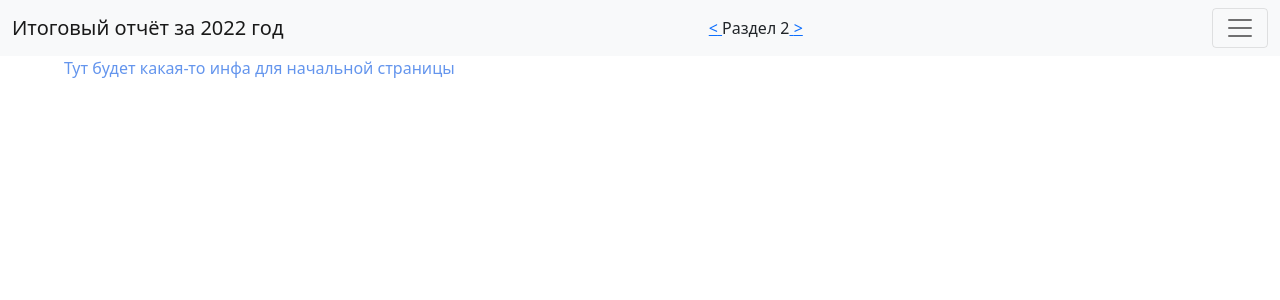
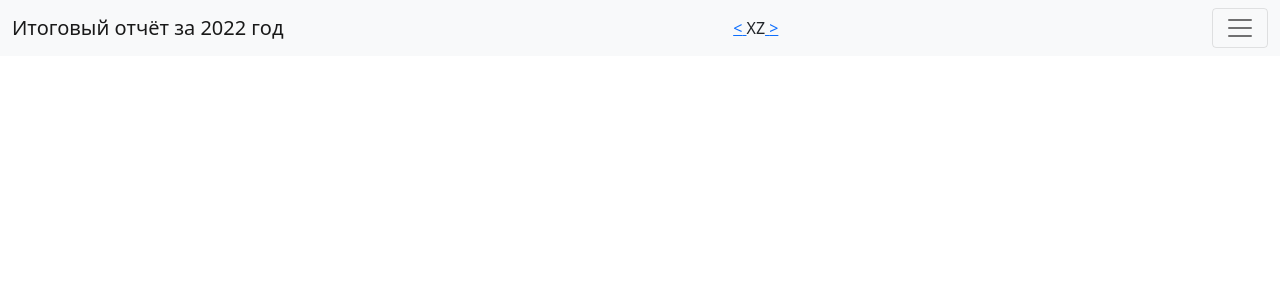
Before and after one commit to AlexanderPron/menu-app, a React (Create React App) app: page / in a window 1280 px wide. Shown: the top 300 px of the page. Built offline with nearby package versions, Linux system fonts and the light colour scheme.

Commit message:
working version with Harrys help

```diff
--- a/src/App.js
+++ b/src/App.js
@@ -1,23 +1,66 @@
-import React from "react";
+import React, { useState } from "react";
 import Main from "./menu-components/Main";
-import { Routes, Route } from "react-router-dom";
+import { Routes, Route, useLocation } from "react-router-dom";
 import ReportMain from "./menu-components/ReportMain";
 import ReportChapter1 from "./menu-components/ReportChapter1";
 import ReportChapter2 from "./menu-components/ReportChapter2";
 import ReportChart from "./menu-components/ReportChart";
-import Homepage from "./menu-components/Homepage";
+import Menu from "./menu-components/Menu";
 
 export default function App() {
+  const [routeName, setRouteName] = useState("/");
+  const menuItemList = [
+    {
+      id: 0,
+      isActive: false,
+      value: "XZ",
+      target: "/",
+      isChapterContent: false,
+    },
+    {
+      id: 1,
+      isActive: false,
+      value: "Итоговый отчет за 2021 год",
+      target: "/report",
+      isChapterContent: false,
+    },
+    {
+      id: 2,
+      isActive: false,
+      value: "Раздел 1",
+      target: "/report/chapter1",
+      isChapterContent: true,
+    },
+    {
+      id: 3,
+      isActive: false,
+      value: "Раздел 2",
+      target: "/report/chapter2",
+      isChapterContent: true,
+    },
+    {
+      id: 4,
+      isActive: true,
+      value: "Раздел 3. Графики",
+      target: "/report/charts",
+      isChapterContent: true,
+    },
+  ];
+  let location = useLocation();
+  React.useEffect(() => {
+    setRouteName(location.pathname);
+  }, [location.pathname]);
   return (
     <div>
+      <div style={{ height: 100 }}>
+        <Menu menuItems={menuItemList} routeName={routeName} />
+      </div>
       <Routes>
-        <Route path="/" element={<Main />}>
-          <Route index element={<Homepage />} />
-          <Route path="report" element={<ReportMain />} />
-          <Route path="report/chapter1" element={<ReportChapter1 />} />
-          <Route path="report/chapter2" element={<ReportChapter2 />} />
-          <Route path="report/charts" element={<ReportChart />} />
-        </Route>
+        <Route path="/" element={<Main />} />
+        <Route path="report" element={<ReportMain />} />
+        <Route path="report/chapter1" element={<ReportChapter1 />} />
+        <Route path="report/chapter2" element={<ReportChapter2 />} />
+        <Route path="report/charts" element={<ReportChart />} />
       </Routes>
     </div>
   );
--- a/src/menu-components/Main.js
+++ b/src/menu-components/Main.js
@@ -1,47 +1,10 @@
 import React from "react";
 import { Outlet } from "react-router-dom";
-import Menu from "./Menu";
 
 export default function Main() {
-  let menuItemList = [
-    {
-      id: 1,
-      isActive: false,
-      value: "Итоговый отчет за 2021 год",
-      target: "report",
-      isChapterContent: false,
-    },
-    {
-      id: 2,
-      isActive: false,
-      value: "Раздел 1",
-      target: "chapter1",
-      isChapterContent: true,
-    },
-    {
-      id: 3,
-      isActive: false,
-      value: "Раздел 2",
-      target: "chapter2",
-      isChapterContent: true,
-    },
-    {
-      id: 4,
-      isActive: true,
-      value: "Раздел 3. Графики",
-      target: "charts",
-      isChapterContent: true,
-    },
-  ];
   return (
     <div>
-      <header>
-        <Menu menuItems={menuItemList} />
-      </header>
-
       <Outlet />
-
-      <footer></footer>
     </div>
   );
 }
--- a/src/menu-components/Menu.js
+++ b/src/menu-components/Menu.js
@@ -4,11 +4,15 @@ import { Navbar, Container, Offcanvas, Nav } from "react-bootstrap";
 import NavigateCarousel from "./NavigateCarousel";
 
 export default function Menu(props) {
+  console.log(props.routeName);
   return (
     <Navbar bg="light" expand={false} sticky="top">
       <Container fluid>
         <Navbar.Brand href="/">Итоговый отчёт за 2022 год</Navbar.Brand>
-        <NavigateCarousel menuItems={props.menuItems} />
+        <NavigateCarousel
+          menuItems={props.menuItems}
+          routeName={props.routeName}
+        />
         <Navbar.Toggle aria-controls="offcanvasNavbar" />
         <Navbar.Offcanvas
           id="offcanvasNavbar"
--- a/src/menu-components/MenuItem.js
+++ b/src/menu-components/MenuItem.js
@@ -1,32 +1,15 @@
 import React from "react";
-import { useState } from "react";
 import { Nav } from "react-bootstrap";
 import { Link } from "react-router-dom";
 import { LinkContainer } from "react-router-bootstrap";
 
 export default function MenuItem(props) {
-  // let [isActive, setActiveItem] = useState(props.menuItem.isActive);
   if (props.menuItem.isChapterContent) {
     return (
-      <LinkContainer to={`/report/${props.menuItem.target}`}>
-        <Nav.Link
-        // onClick={(event) => {
-        //   event.preventDefault();
-        //   for (let item of menuItemList) {
-        //     if (item.id === props.menuItem.id) {
-        //       item.isActive = true;
-        //     } else {
-        //       item.isActive = false;
-        //     }
-        //   }
-        //   isActive = true;
-        //   setActiveItem(isActive);
-        // }}
-        >
-          {props.menuItem.value}
-        </Nav.Link>
+      <LinkContainer to={`${props.menuItem.target}`}>
+        <Nav.Link>{props.menuItem.value}</Nav.Link>
       </LinkContainer>
     );
   }
-  return <Link to={`/report`}>{props.menuItem.value}</Link>;
+  return <Link to={`/`}>{props.menuItem.value}</Link>;
 }
--- a/src/menu-components/NavigateCarousel.js
+++ b/src/menu-components/NavigateCarousel.js
@@ -6,30 +6,35 @@ export default function NavigateCarousel(props) {
   let i = 0;
   let prevIndex = 0;
   let nextIndex = 0;
-  let chapters =  props.menuItems.filter((menuItem) => menuItem.isChapterContent === true);
+  let chapters = props.menuItems.filter(
+    (menuItem) => menuItem.isChapterContent === true
+  );
   for (let menuItem of chapters) {
     i++;
     if (menuItem.isChapterContent && menuItem.isActive) {
       if (i >= chapters.length) {
         prevIndex = i - 1;
         nextIndex = i % chapters.length;
-      }
-      else {
+      } else {
         prevIndex = i - 1;
         nextIndex = i + 1;
       }
-    }
-    else {
+    } else {
       prevIndex = 0;
       nextIndex = 2;
     }
-    console.log(i);
     return (
       <div>
-        <Link to={`/report/${chapters[prevIndex].target}`}> {"<"} </Link>
-        {chapters[i].value}
-        <Link to={`/report/${chapters[nextIndex].target}`}> {">"} </Link>
+        <Link to={`${chapters[prevIndex].target}`}> {"<"} </Link>
+        {/* {chapters[i].value} */}
+        {
+          props.menuItems.filter(
+            (menuItem) => menuItem.target === props.routeName
+          )[0].value
+        }
+
+        <Link to={`${chapters[nextIndex].target}`}> {">"} </Link>
       </div>
     );
-  };
+  }
 }
```
